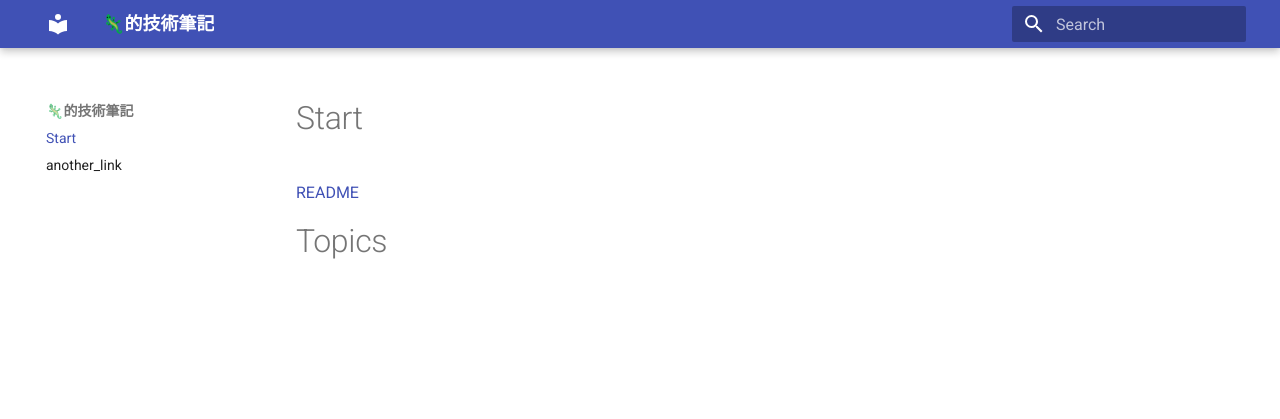
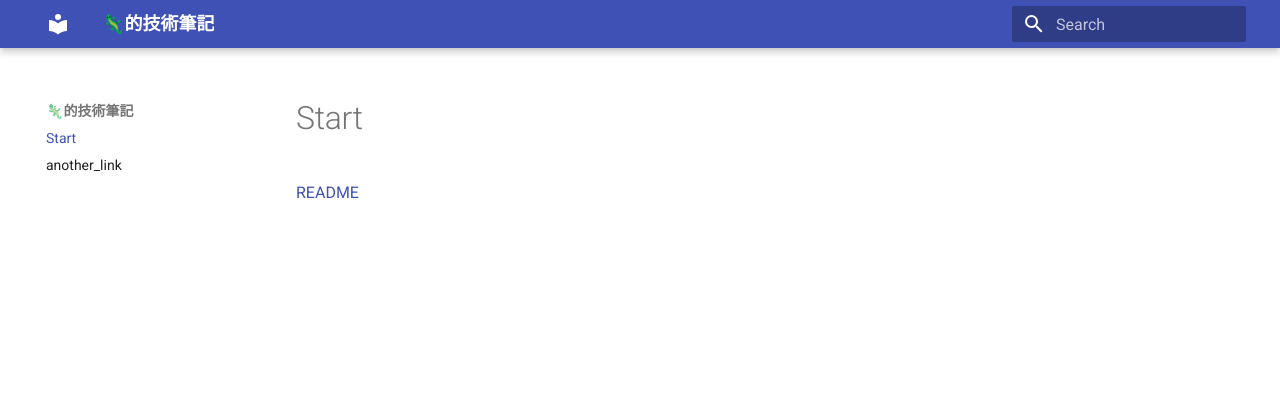
Before and after one commit to htlin222/vimwiki, an MkDocs documentation site: the page built from docs/index.md, in a window 1280 px wide. Shown: the top 419 px of the page. Built offline with MkDocs 1.6.1 and Material for MkDocs 9.7.7, drawn with Linux system fonts in a browser that asks for light colours.

Commit message:
Auto commit + push. 四  7/ 7 23:27:34 2022

```diff
--- a/docs/index.md
+++ b/docs/index.md
@@ -1,3 +1,2 @@
 # Start
 [README](README.md)
-# Topics
```
